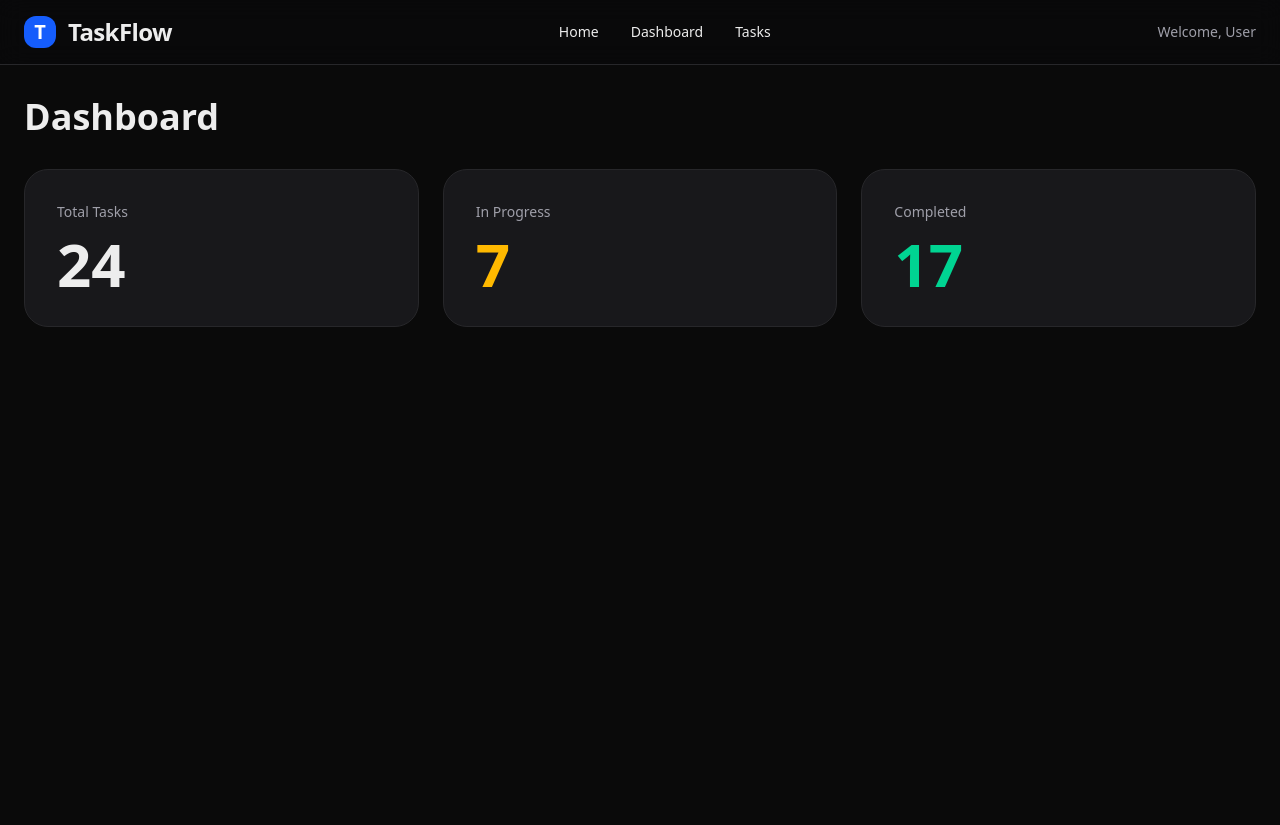
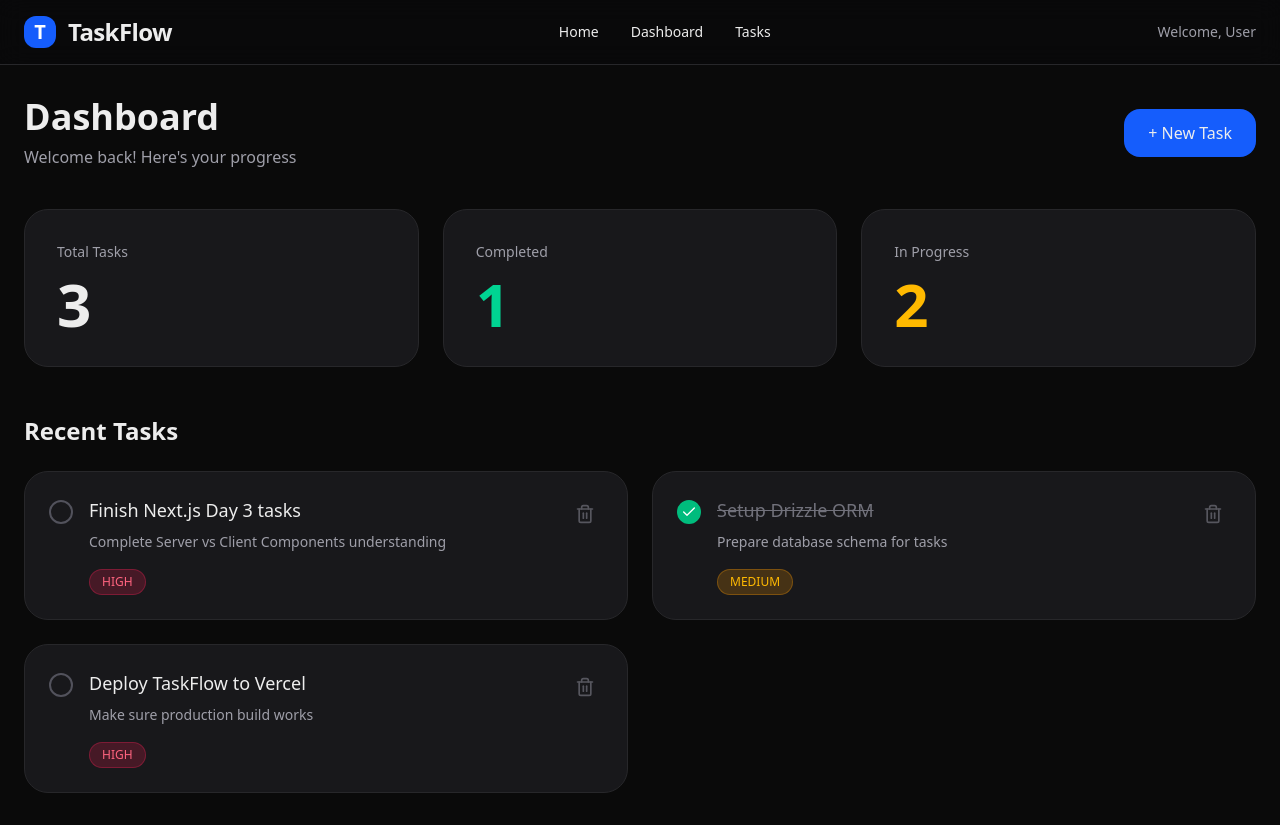
Before and after one commit to koushikpvt/taskflow, a Next.js app: page /dashboard in a window 1280 px wide. Before the commit the page ends 800 px from the top, so only its background shows below. Built offline with nearby package versions, Linux system fonts and the light colour scheme.

Commit message:
Day 3.1: Fixed TaskCard imports and types - dashboard now working

```diff
--- /dev/null
+++ b/app/components/TaskCard.tsx
@@ -0,0 +1,85 @@
+'use client';
+
+import { useState } from 'react';
+import { Check, Trash2 } from 'lucide-react';
+
+type Task = {
+  id: number;
+  title: string;
+  description?: string;
+  status: 'todo' | 'in-progress' | 'done';
+  priority: 'low' | 'medium' | 'high';
+};
+
+interface TaskCardProps {
+  task: Task;
+  onToggleComplete: (id: number) => void;
+  onDelete: (id: number) => void;
+}
+
+export default function TaskCard({ task, onToggleComplete, onDelete }: TaskCardProps) {
+  const [isCompleted, setIsCompleted] = useState(task.status === 'done');
+
+  const handleToggle = () => {
+    const newStatus = !isCompleted;
+    setIsCompleted(newStatus);
+    onToggleComplete(task.id);
+  };
+
+  const priorityColors = {
+    low: 'bg-emerald-500/20 text-emerald-400 border-emerald-500/30',
+    medium: 'bg-amber-500/20 text-amber-400 border-amber-500/30',
+    high: 'bg-rose-500/20 text-rose-400 border-rose-500/30',
+  } as const;
+
+  return (
+    <div className="bg-zinc-900 border border-zinc-800 rounded-3xl p-6 hover:border-zinc-700 transition-all group">
+      <div className="flex items-start gap-4">
+        {/* Checkbox */}
+        <button
+          onClick={handleToggle}
+          className={`mt-1 w-6 h-6 rounded-xl border-2 flex items-center justify-center flex-shrink-0 transition-all ${
+            isCompleted
+              ? 'bg-emerald-500 border-emerald-500'
+              : 'border-zinc-600 hover:border-zinc-400'
+          }`}
+        >
+          {isCompleted && <Check className="w-4 h-4 text-white" />}
+        </button>
+
+        {/* Task Content */}
+        <div className="flex-1 min-w-0">
+          <h3
+            className={`font-medium text-lg break-words ${
+              isCompleted ? 'line-through text-zinc-500' : ''
+            }`}
+          >
+            {task.title}
+          </h3>
+
+          {task.description && (
+            <p className="text-zinc-400 text-sm mt-2 break-words">
+              {task.description}
+            </p>
+          )}
+
+          <div className="mt-4">
+            <span
+              className={`inline-block px-3 py-1 text-xs rounded-full font-medium border ${priorityColors[task.priority]}`}
+            >
+              {task.priority.toUpperCase()}
+            </span>
+          </div>
+        </div>
+
+        {/* Delete Button */}
+        <button
+          onClick={() => onDelete(task.id)}
+          className="text-zinc-500 hover:text-rose-400 p-2 transition-colors opacity-70 hover:opacity-100"
+        >
+          <Trash2 className="w-5 h-5" />
+        </button>
+      </div>
+    </div>
+  );
+}
--- a/app/dashboard/page.tsx
+++ b/app/dashboard/page.tsx
@@ -1,21 +1,109 @@
+'use client';
+
+import { useState } from 'react';
+import TaskCard from '../components/TaskCard';   // This should work now
+
+// Define Task type directly here (since you don't have types folder yet)
+type Task = {
+  id: number;
+  title: string;
+  description?: string;
+  status: 'todo' | 'in-progress' | 'done';
+  priority: 'low' | 'medium' | 'high';
+};
+
+const initialTasks: Task[] = [
+  {
+    id: 1,
+    title: 'Finish Next.js Day 3 tasks',
+    description: 'Complete Server vs Client Components understanding',
+    status: 'todo',
+    priority: 'high',
+  },
+  {
+    id: 2,
+    title: 'Setup Drizzle ORM',
+    description: 'Prepare database schema for tasks',
+    status: 'done',
+    priority: 'medium',
+  },
+  {
+    id: 3,
+    title: 'Deploy TaskFlow to Vercel',
+    description: 'Make sure production build works',
+    status: 'todo',
+    priority: 'high',
+  },
+];
+
 export default function Dashboard() {
+  const [tasks, setTasks] = useState<Task[]>(initialTasks);
+
+  const toggleTask = (id: number) => {
+    setTasks((prevTasks) =>
+      prevTasks.map((task) =>
+        task.id === id
+          ? {
+              ...task,
+              status: task.status === 'done' ? 'todo' : 'done',
+            }
+          : task
+      )
+    );
+  };
+
+  const deleteTask = (id: number) => {
+    setTasks((prevTasks) => prevTasks.filter((task) => task.id !== id));
+  };
+
   return (
     <div>
-      <h2 className="text-4xl font-semibold mb-8">Dashboard</h2>
-      <div className="grid grid-cols-1 md:grid-cols-3 gap-6">
+      <div className="flex justify-between items-center mb-10">
+        <div>
+          <h2 className="text-4xl font-semibold">Dashboard</h2>
+          <p className="text-zinc-400 mt-2">Welcome back! Here's your progress</p>
+        </div>
+        <button className="px-6 py-3 bg-blue-600 hover:bg-blue-700 rounded-2xl font-medium transition-all flex items-center gap-2">
+          + New Task
+        </button>
+      </div>
+
+      {/* Stats Cards */}
+      <div className="grid grid-cols-1 md:grid-cols-3 gap-6 mb-12">
         <div className="bg-zinc-900 border border-zinc-800 rounded-3xl p-8">
           <p className="text-zinc-400 text-sm">Total Tasks</p>
-          <p className="text-6xl font-bold mt-3">24</p>
+          <p className="text-6xl font-bold mt-3">{tasks.length}</p>
+        </div>
+        <div className="bg-zinc-900 border border-zinc-800 rounded-3xl p-8">
+          <p className="text-zinc-400 text-sm">Completed</p>
+          <p className="text-6xl font-bold mt-3 text-emerald-400">
+            {tasks.filter((t) => t.status === 'done').length}
+          </p>
         </div>
         <div className="bg-zinc-900 border border-zinc-800 rounded-3xl p-8">
           <p className="text-zinc-400 text-sm">In Progress</p>
-          <p className="text-6xl font-bold mt-3 text-amber-400">7</p>
-        </div>
-        <div className="bg-zinc-900 border border-zinc-800 rounded-3xl p-8">
-          <p className="text-zinc-400 text-sm">Completed</p>
-          <p className="text-6xl font-bold mt-3 text-emerald-400">17</p>
+          <p className="text-6xl font-bold mt-3 text-amber-400">
+            {tasks.filter((t) => t.status !== 'done').length}
+          </p>
         </div>
       </div>
+
+      {/* Tasks Section */}
+      <h3 className="text-2xl font-semibold mb-6">Recent Tasks</h3>
+      <div className="grid grid-cols-1 lg:grid-cols-2 gap-6">
+        {tasks.map((task) => (
+          <TaskCard
+            key={task.id}
+            task={task}
+            onToggleComplete={toggleTask}
+            onDelete={deleteTask}
+          />
+        ))}
+      </div>
+
+      {tasks.length === 0 && (
+        <p className="text-center text-zinc-500 py-12">No tasks yet.</p>
+      )}
     </div>
   );
 }
--- a/app/tasks/page.tsx
+++ b/app/tasks/page.tsx
@@ -1,15 +1,96 @@
-export default function Tasks() {
+'use client';
+
+import { useState } from 'react';
+import TaskCard from '../components/TaskCard';
+
+type Task = {
+  id: number;
+  title: string;
+  description?: string;
+  status: 'todo' | 'in-progress' | 'done';
+  priority: 'low' | 'medium' | 'high';
+};
+
+const initialTasks: Task[] = [
+  {
+    id: 1,
+    title: "Complete Next.js Day 3 tasks",
+    description: "Understand Server vs Client Components",
+    status: "todo",
+    priority: "high"
+  },
+  {
+    id: 2,
+    title: "Setup Drizzle ORM for database",
+    description: "Prepare PostgreSQL schema",
+    status: "in-progress",
+    priority: "medium"
+  },
+  {
+    id: 3,
+    title: "Design TaskFlow logo",
+    status: "done",
+    priority: "low"
+  },
+];
+
+export default function TasksPage() {
+  const [tasks, setTasks] = useState(initialTasks);
+
+  const toggleComplete = (id: number) => {
+    setTasks(prev => prev.map(task =>
+      task.id === id
+        ? { ...task, status: task.status === 'done' ? 'todo' : 'done' }
+        : task
+    ));
+  };
+
+  const deleteTask = (id: number) => {
+    setTasks(prev => prev.filter(task => task.id !== id));
+  };
+
+  const activeTasks = tasks.filter(t => t.status !== 'done');
+  const completedTasks = tasks.filter(t => t.status === 'done');
+
   return (
     <div>
-      <div className="flex justify-between items-center mb-8">
+      <div className="flex justify-between items-center mb-10">
         <h2 className="text-4xl font-semibold">All Tasks</h2>
-        <button className="px-6 py-3 bg-blue-600 hover:bg-blue-700 rounded-2xl text-sm font-medium transition-all">
+        <button className="px-6 py-3 bg-blue-600 hover:bg-blue-700 rounded-2xl text-sm font-medium">
           + New Task
         </button>
       </div>
 
-      <div className="bg-zinc-900 border border-zinc-800 rounded-3xl p-8 text-center text-zinc-400">
-        Tasks list will appear here (we'll connect real data in Week 2–3)
+      <div className="space-y-8">
+        <div>
+          <h3 className="text-xl mb-6">To Do ({activeTasks.length})</h3>
+          <div className="grid grid-cols-1 md:grid-cols-2 gap-6">
+            {activeTasks.map(task => (
+              <TaskCard
+                key={task.id}
+                task={task}
+                onToggleComplete={toggleComplete}
+                onDelete={deleteTask}
+              />
+            ))}
+          </div>
+        </div>
+
+        {completedTasks.length > 0 && (
+          <div>
+            <h3 className="text-xl mb-6 text-emerald-400">Completed ({completedTasks.length})</h3>
+            <div className="grid grid-cols-1 md:grid-cols-2 gap-6">
+              {completedTasks.map(task => (
+                <TaskCard
+                  key={task.id}
+                  task={task}
+                  onToggleComplete={toggleComplete}
+                  onDelete={deleteTask}
+                />
+              ))}
+            </div>
+          </div>
+        )}
       </div>
     </div>
   );
--- a/package.json
+++ b/package.json
@@ -9,6 +9,7 @@
     "lint": "eslint"
   },
   "dependencies": {
+    "lucide-react": "^1.7.0",
     "next": "16.2.2",
     "react": "19.2.4",
     "react-dom": "19.2.4"
```
Also changed, not shown: 1 other file (tests, documents, lock files or other folders).
